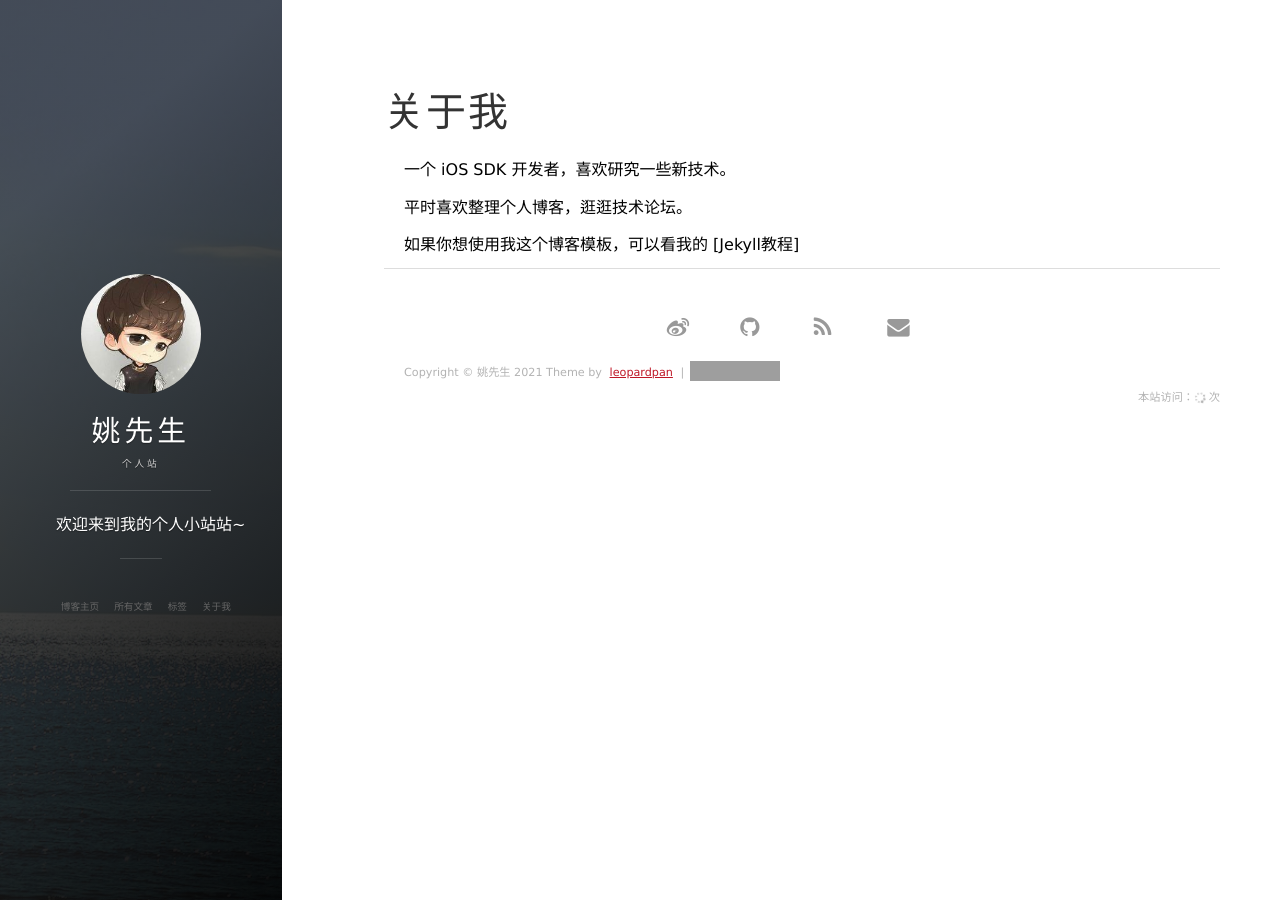
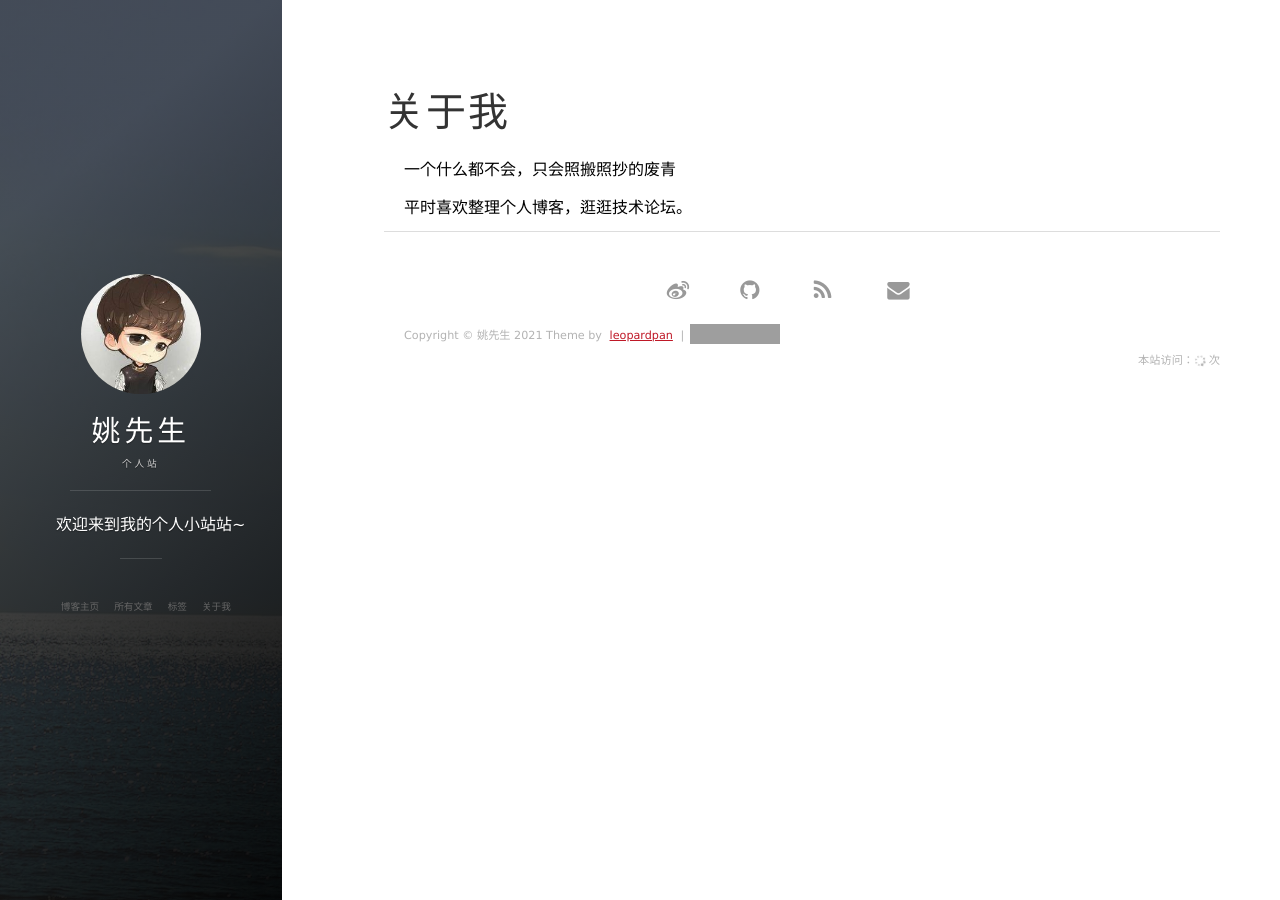
Before and after one commit to Killer-Yao/blog.github.io, a Jekyll site: the page built from about.md, in a window 1280 px wide. Built offline with Jekyll 4.4.1, drawn with Linux system fonts in a browser that asks for light colours; nearby versions of some CDN libraries; comment, search, counter and statistics services are not loaded; grey boxes are pictures that could not be loaded.

Commit message:
Update about.md

```diff
--- a/about.md
+++ b/about.md
@@ -3,11 +3,10 @@ layout: page
 title: 关于我
 ---
 
-一个 iOS SDK 开发者，喜欢研究一些新技术。
+一个什么都不会，只会照搬照抄的废青
 <p>
 平时喜欢整理个人博客，逛逛技术论坛。
 <p>
 
-如果你想使用我这个博客模板，可以看我的 [Jekyll教程]
 
 <p>
```
